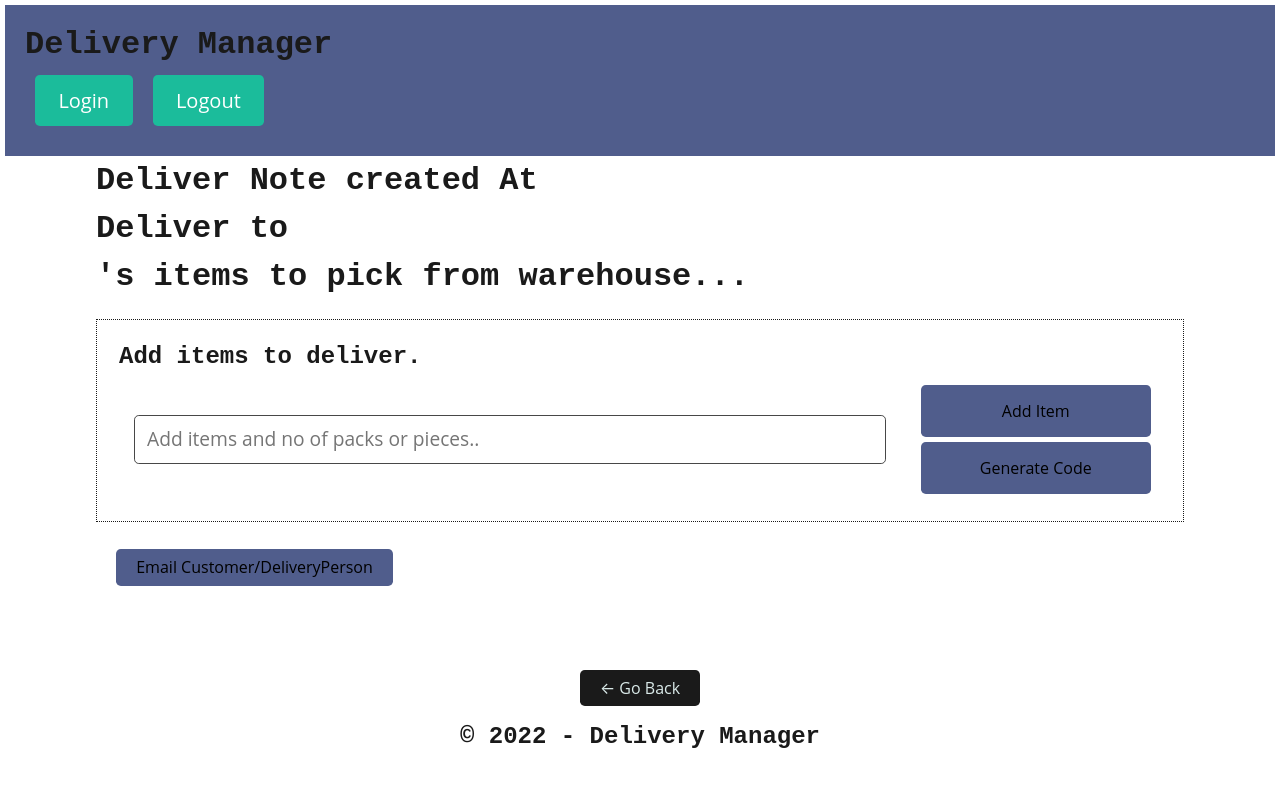
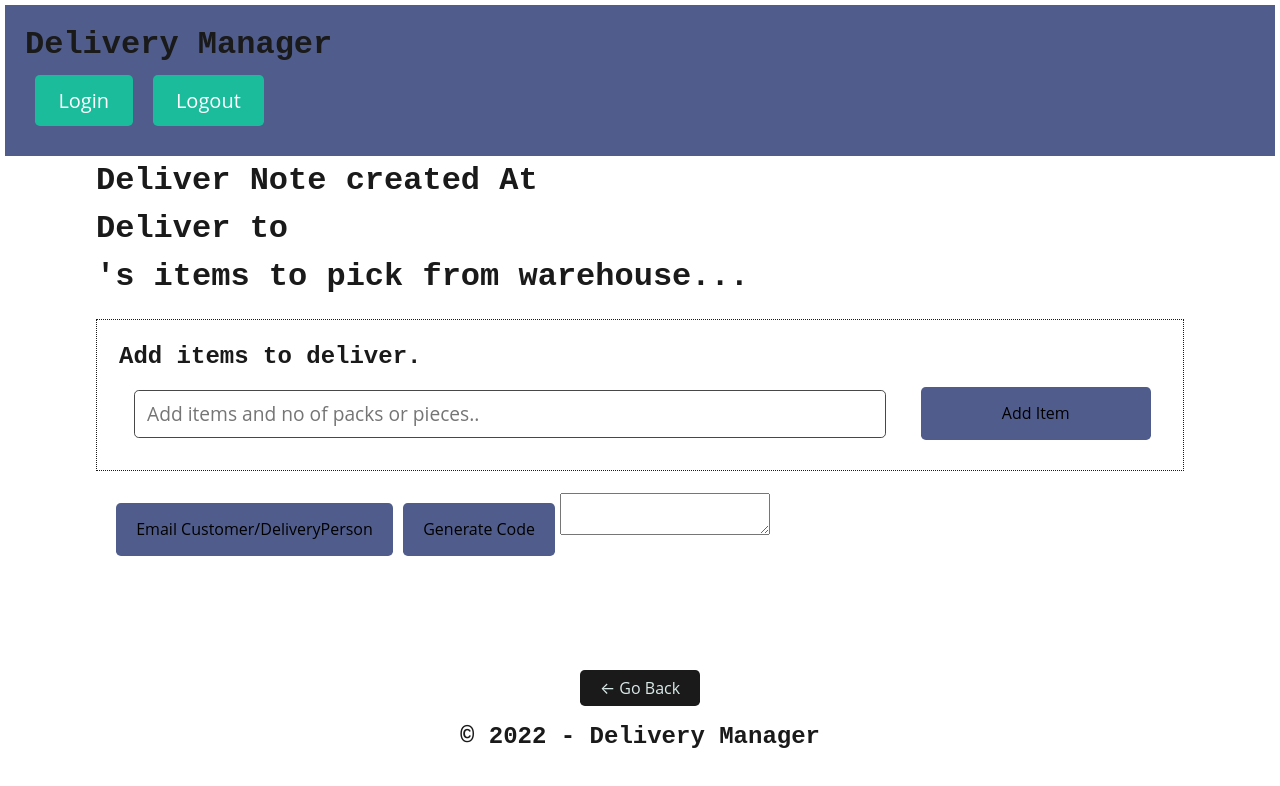
Before and after one commit to Kuleenabinoy/DeliveryManagerMERN, a React (Create React App) app in the folder client/: page /teams/1 in a window 1280 px wide. Shown: the top 786 px of the page. Built offline with nearby package versions, Linux system fonts and the light colour scheme; no server answers.

Commit message:
random no dispalyed in textbox

```diff
--- a/client/src/components/ItemForm/index.js
+++ b/client/src/components/ItemForm/index.js
@@ -11,12 +11,7 @@ const styles = {
         margin: 5,
     },
 };
-const randomNo = () => {
-    const min = 100;
-    const max = 100000;
-    const rNo = Math.floor(Math.random() * (max - min + 1)) + min;
-    console.log(rNo);
-};
+
 const ItemForm = ({ teamId }) => {
     const [item, setItem] = useState("");
 
@@ -53,9 +48,6 @@ const ItemForm = ({ teamId }) => {
                     <button style={styles.btnStyle} className="btn btn-info btn-block py-3" type="submit">
                         Add Item
                     </button>
-                    <button className="btn btn-info btn-block py-3 " style={styles.btnStyle} onClick={randomNo}>
-                        Generate Code
-                    </button>
                 </div>
                 {error && <div className="col-12 my-3 bg-danger text-white p-3">Something went wrong...</div>}
             </form>
--- a/client/src/pages/Team.js
+++ b/client/src/pages/Team.js
@@ -3,7 +3,7 @@ import React from "react";
 // Import the `useParams()` hook
 import { useParams } from "react-router-dom";
 import { useQuery } from "@apollo/client";
-
+import { useRef } from "react";
 import ItemsList from "../components/ItemsList";
 import ItemForm from "../components/ItemForm";
 
@@ -25,7 +25,15 @@ const Team = () => {
             margin: 5,
         },
     };
+    const textAreaEl = useRef(null);
+    const randomNo = () => {
+        const min = 100;
+        const max = 100000;
+        const rNo = Math.floor(Math.random() * (max - min + 1)) + min;
+        console.log(rNo);
 
+        textAreaEl.current.value = rNo;
+    };
     const team = data?.team || {};
 
     if (loading) {
@@ -44,9 +52,13 @@ const Team = () => {
             </div>
             <div className="col-12 col-lg-9 ">
                 <div className="email">
-                    <button className="btn " style={styles.btnStyle}>
+                    <button className="btn btn-info  py-3" style={styles.btnStyle}>
                         Email Customer/DeliveryPerson
                     </button>
+                    <button className="btn btn-info  py-3 " style={styles.btnStyle} onClick={randomNo}>
+                        Generate Code
+                    </button>
+                    <textarea ref={textAreaEl} />
                 </div>
             </div>
         </div>
--- a/client/src/utils/mutations.js
+++ b/client/src/utils/mutations.js
@@ -8,6 +8,7 @@ export const ADD_TEAM = gql`
             siteInfo
             email
             createdAt
+
             items
         }
     }
@@ -19,6 +20,7 @@ export const ADD_ITEM = gql`
             _id
             name
             siteInfo
+
             items
         }
     }
--- a/client/src/utils/queries.js
+++ b/client/src/utils/queries.js
@@ -37,6 +37,7 @@ export const QUERY_USER = gql`
                 _id
                 siteinfo
                 createdAt
+
                 items
             }
         }
```
Also changed, not shown: 1 other file (tests, documents, lock files or other folders).
